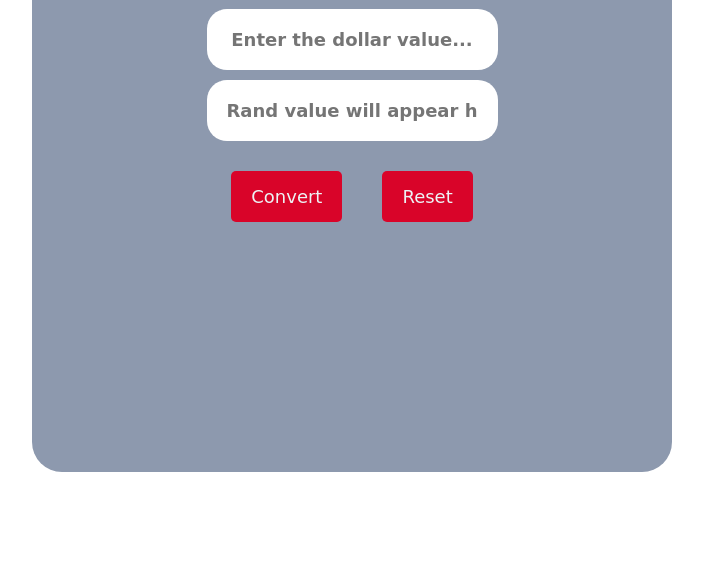
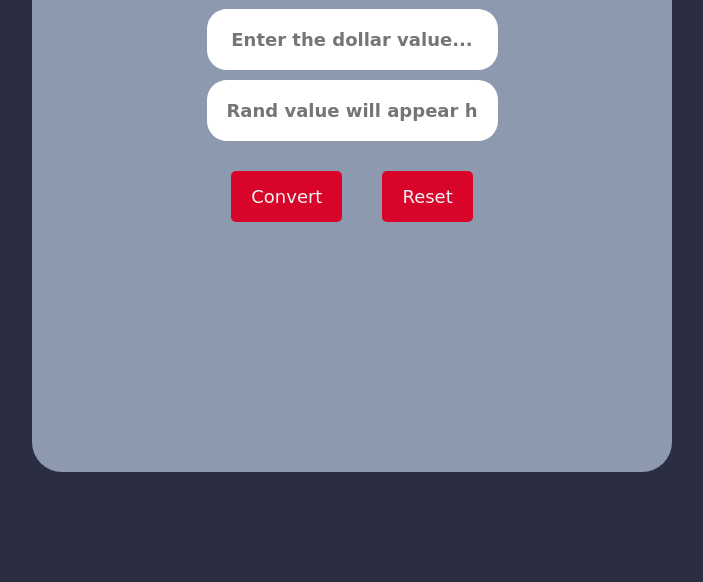
Before and after one commit to BuhleMtshali/currency-conveter, a plain HTML site: page index.html in a window 1280 px wide. Shown: the part 218-800 px from the top of the page, without its empty margins (288-991 px from the left). Drawn offline with Linux system fonts and the light colour scheme; a web font is replaced by a local one.

Commit message:
Updated the background color of the body

```diff
--- a/style.css
+++ b/style.css
@@ -1,3 +1,7 @@
+body {
+  background-color: #2b2d42;
+}
+
 .container {
   width: 600px;
   height: 600px;
```
